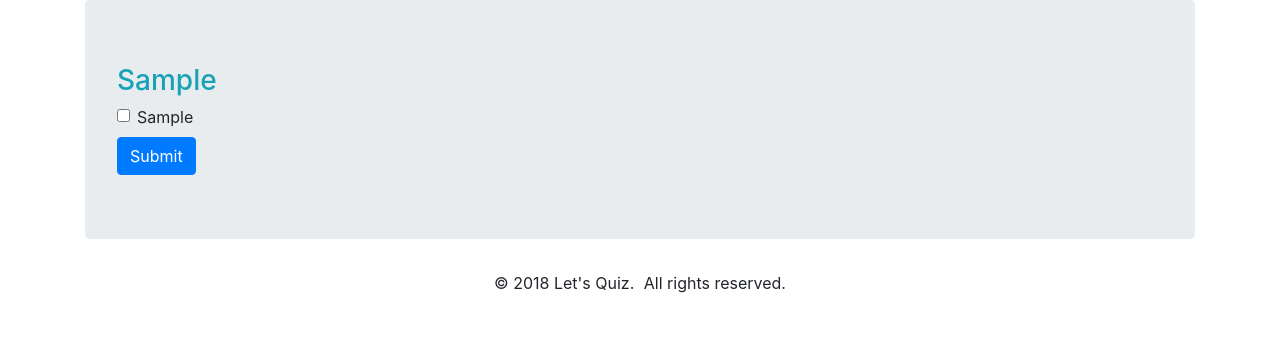
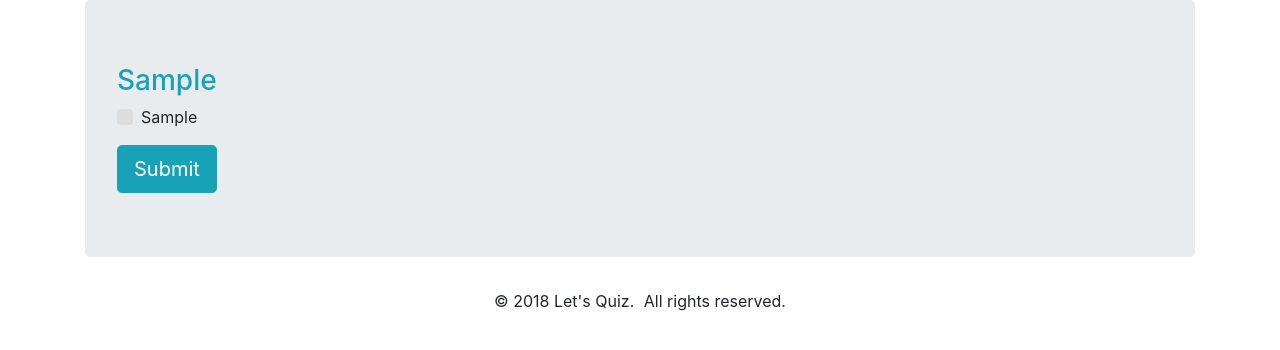
Before and after one commit to akashgiricse/lets-quiz, a Django app: template lets_quiz/templates/quiz/play.html in a window 1280 px wide. Shown: the part 82-432 px from the top of the page. Run offline with Django 3.2, Linux system fonts and the light colour scheme; the template is opened without the code that fills it: values that come from a table or form of the project are taken from there, others are empty; tables that the repository leaves empty hold one stand-in row (values such as "Sample post"); some libraries are stand-ins or nearby versions.

Commit message:
Use custom checkbox

```diff
--- a/lets_quiz/templates/quiz/play.html
+++ b/lets_quiz/templates/quiz/play.html
@@ -21,14 +21,15 @@
         <input type="hidden" name="question_pk" value="{{ question.pk }}">
         {% for choice in question.choices.all %}
         <div class="form-check">
-          <label class="form-check-label" for="choice-{{ forloop.counter }}">
-            <input class="form-check-input" type="checkbox" name="choice_pk" id="choice-{{ forloop.counter }}" value="{{ choice.pk }}">
-            {{ choice.html|safe }}
+          <label class="custom-control custom-checkbox" for="choice-{{ forloop.counter }}">
+            <input class="custom-control-input" type="checkbox" name="choice_pk" id="choice-{{ forloop.counter }}" value="{{ choice.pk }}">
+            <span class="custom-control-indicator"></span>
+            <span class="custom-control-description">{{ choice.html|safe }}</span>
           </label>
         </div>
 
         {% endfor %}
-        <input class="btn btn-primary" type="submit" value="Submit">
+        <input class="btn btn-info btn-lg" type="submit" value="Submit">
     </form>
   </div>
 </div>
```
